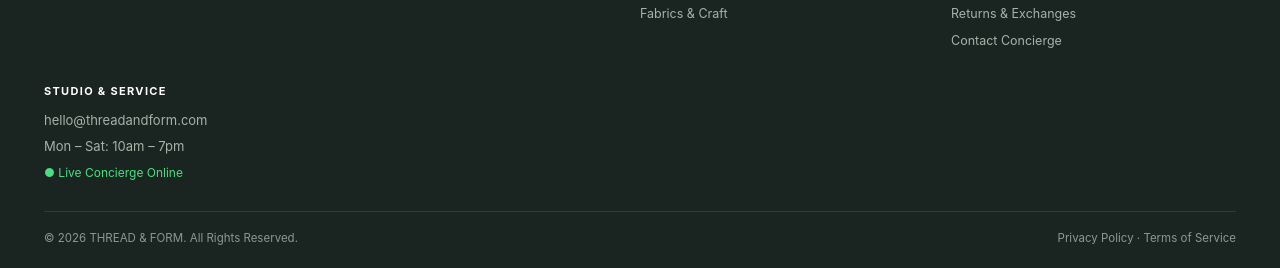
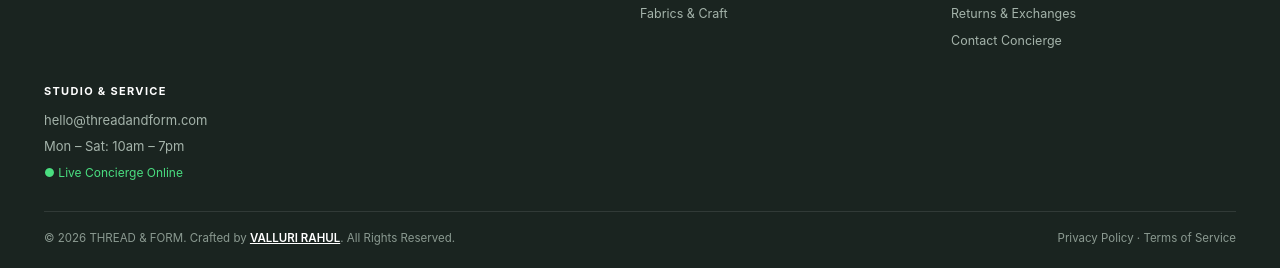
Before and after one commit to bunnyvalluri/Thread-Dress-, a website: page index.html in a window 1280 px wide. Shown: the part 2891-3159 px from the top of the page. Drawn offline with Linux system fonts and the light colour scheme.

Commit message:
feat: credit VALLURI RAHUL with portfolio link in copyright footer

```diff
--- a/index.html
+++ b/index.html
@@ -172,7 +172,7 @@
         </div>
       </div>
       <div class="footer-bottom">
-        <div>© 2026 THREAD & FORM. All Rights Reserved.</div>
+        <div>© 2026 THREAD & FORM. Crafted by <a href="https://valluri-rahul-portfolio.vercel.app/" target="_blank" rel="noopener noreferrer">VALLURI RAHUL</a>. All Rights Reserved.</div>
         <div>Privacy Policy · Terms of Service</div>
       </div>
     </div>
--- a/src/styles/main.css
+++ b/src/styles/main.css
@@ -955,6 +955,17 @@ a {
   gap: 6px;
 }
 
+.footer-bottom a {
+  color: #fff;
+  text-decoration: underline;
+  font-weight: 600;
+  transition: color 0.2s;
+}
+
+.footer-bottom a:hover {
+  color: var(--gold);
+}
+
 /* ==========================================================================
    9. MODALS, DRAWER, CHAT & TOASTS
    ========================================================================== */
```
Also changed, not shown: milestones/milestone-01-concept.html (+1 -1 lines).
